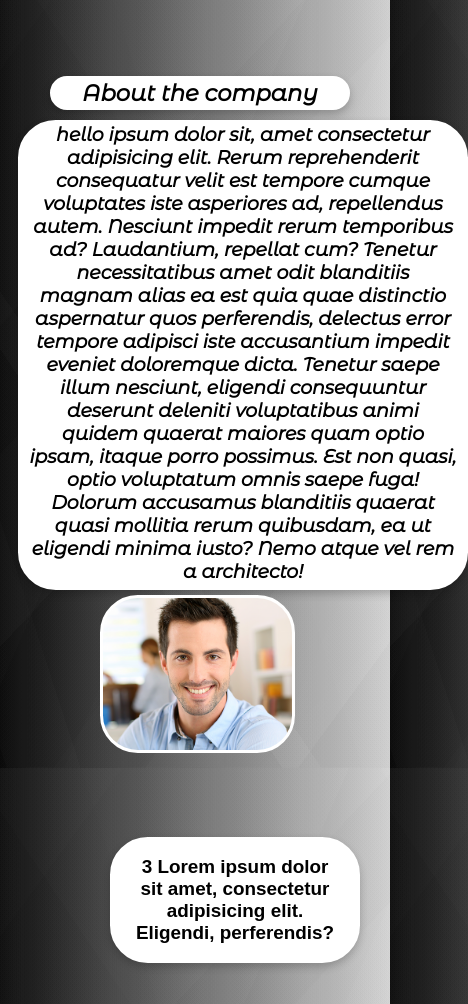
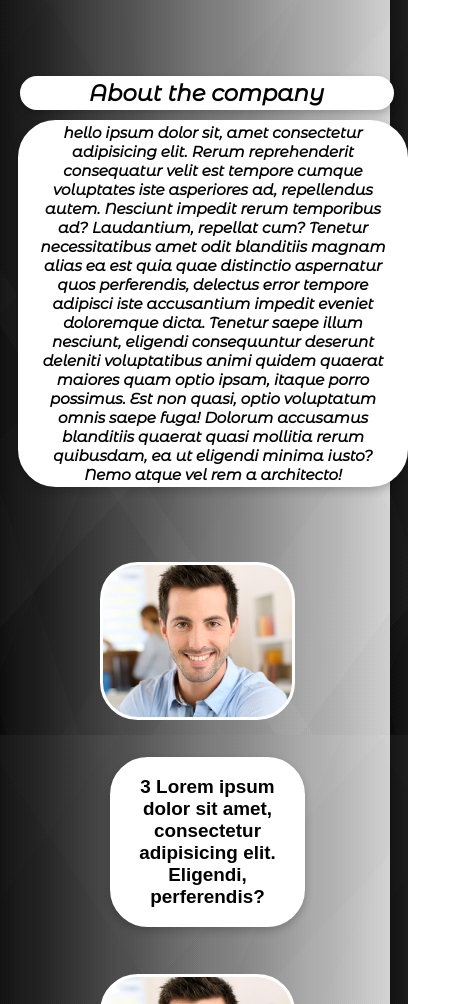
Before and after one commit to ronsalem/web, a website: page about.html in a window 390 px wide. Shown: the part 98-1102 px from the top of the page, 468 px wide, since content can reach past the window. Drawn offline with Linux system fonts and the light colour scheme; a web font is replaced by a local one.

Commit message:
css update.1

```diff
--- a/app.js
+++ b/index.js
@@ -5,7 +5,7 @@ const port = process.env.PORT || 3000;
 
 // viewed at http://localhost:8080
 app.get('/', function(req, res) {
-    res.sendFile(path.join(__dirname + '/index.html'));
+    res.sendFile(path.join(__dirname + '/about.html'));
 
 });
 
--- a/styles/stylev2.css
+++ b/styles/stylev2.css
@@ -143,9 +143,9 @@ body {
       rgba(134, 134, 134, 0.02) 100%
     ),
     linear-gradient(90deg, rgb(8, 8, 8), rgb(220, 220, 220));
+
+  background-position: center;
   background-size: cover;
-  background-position: center;
-  background-size: auto;
 }
 
 html {
@@ -329,10 +329,10 @@ html {
 
   .column {
     float: left;
-    width: 400px;
+    width: 100%;
     margin-bottom: 100px;
     padding: 0 8px;
-    height: 150px;
+    height: auto;
     left: -50px;
   }
 
@@ -342,20 +342,18 @@ html {
     margin: 11mm;
     border: white solid 1mm;
     border-radius: 10mm;
-    width: m;
-    position: static;
+    width: 100%;
+    position: relative;
     text-align: center;
-    left: -50px;
+    left: -30px;
   }
 
   .container {
     padding: 0 16px;
-    left: -50px;
   }
 
   .tt {
     font-size: 3mm;
-    left: 50px;
   }
 
   .move-info {
@@ -370,31 +368,40 @@ html {
     border-radius: 10mm;
     text-align: center;
     left: -50px;
-    width: 450px;
+    width: 100%;
     margin-bottom: 10px;
     padding: 0 8px;
-    height: 470px;
+    height: auto;
     font-family: "Montserrat Alternates", sans-serif;
-    font-size: 5mm;
+    font-size: 4mm;
+    font-weight: 100%;
+
   }
 
   /* img info */
   .text {
     left: 40px;
-    top: 1320px;
+    top: 1220px;
     text-align: center;
+    height: auto;
+    width: 50%;
+
   }
 
   .text1 {
     left: 50px;
-    top: 1815px;
+    top: 1775px;
     text-align: center;
+    height: auto;
+    width: 50%;
   }
 
   .text2 {
     left: 50px;
-    top: 875px;
+    top: 795px;
     text-align: center;
+    height: auto;
+    width: 50%;
   }
 
   .UH {
@@ -405,7 +412,7 @@ html {
   /* imgs */
   .john {
     width: 50%;
-    height: 30%;
+    height: auto;
     position: relative;
     left: 100px;
     top: 1290px;
@@ -414,7 +421,7 @@ html {
   .john2 {
     left: 100px;
     width: 50%;
-    height: 30%;
+    height: auto;
     top: 150px;
     position: relative;
   }
@@ -422,7 +429,7 @@ html {
   .john4 {
     left: 100px;
     width: 50%;
-    height: 30%;
+    height: auto;
     top: 400px;
     position: relative;
   }
@@ -430,4 +437,8 @@ html {
   #rrr {
     top: 2050px;
   }
+
+  /* .logo{
+    right: -100PX;
+  } */
 }
```
Also changed, not shown: about.html (renamed from index.html, +0 -1 lines).
